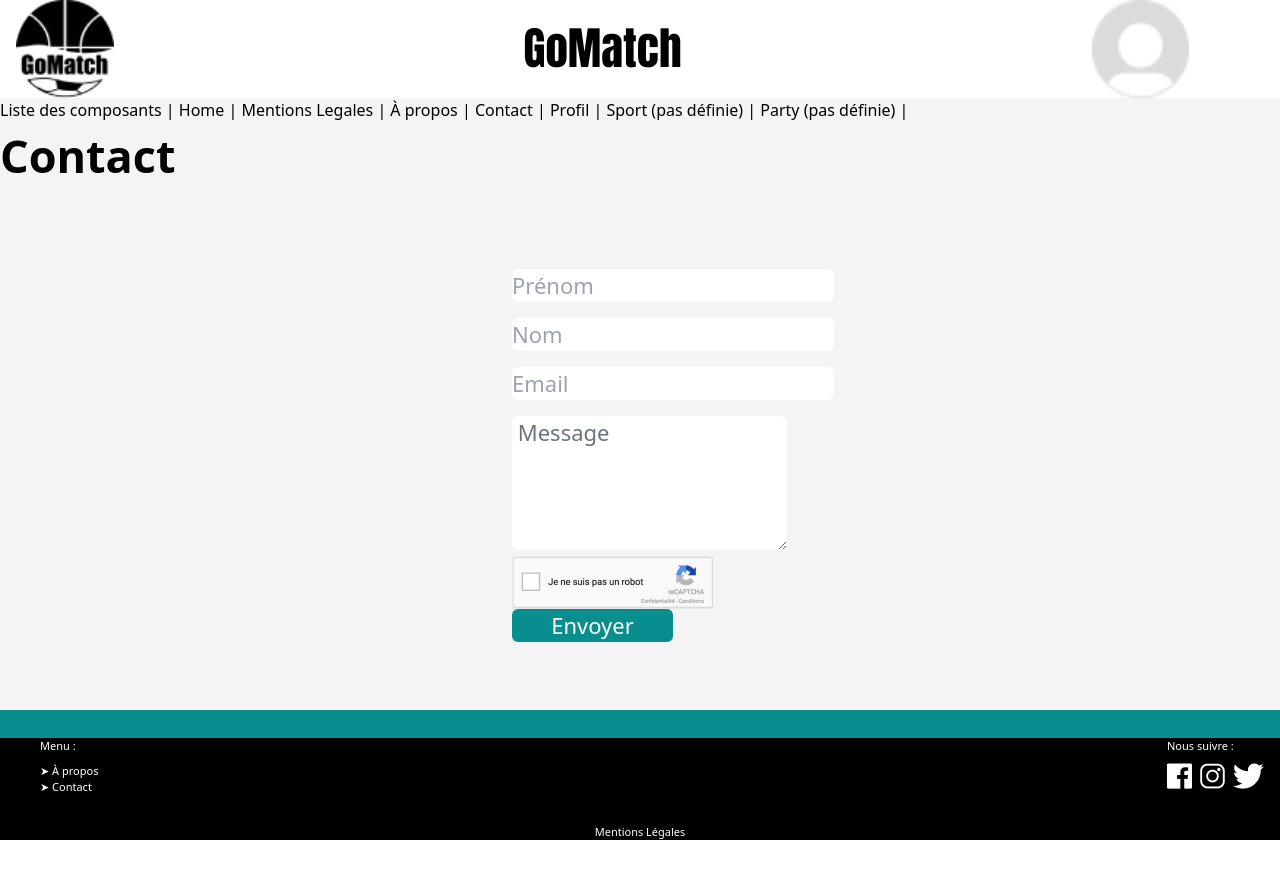
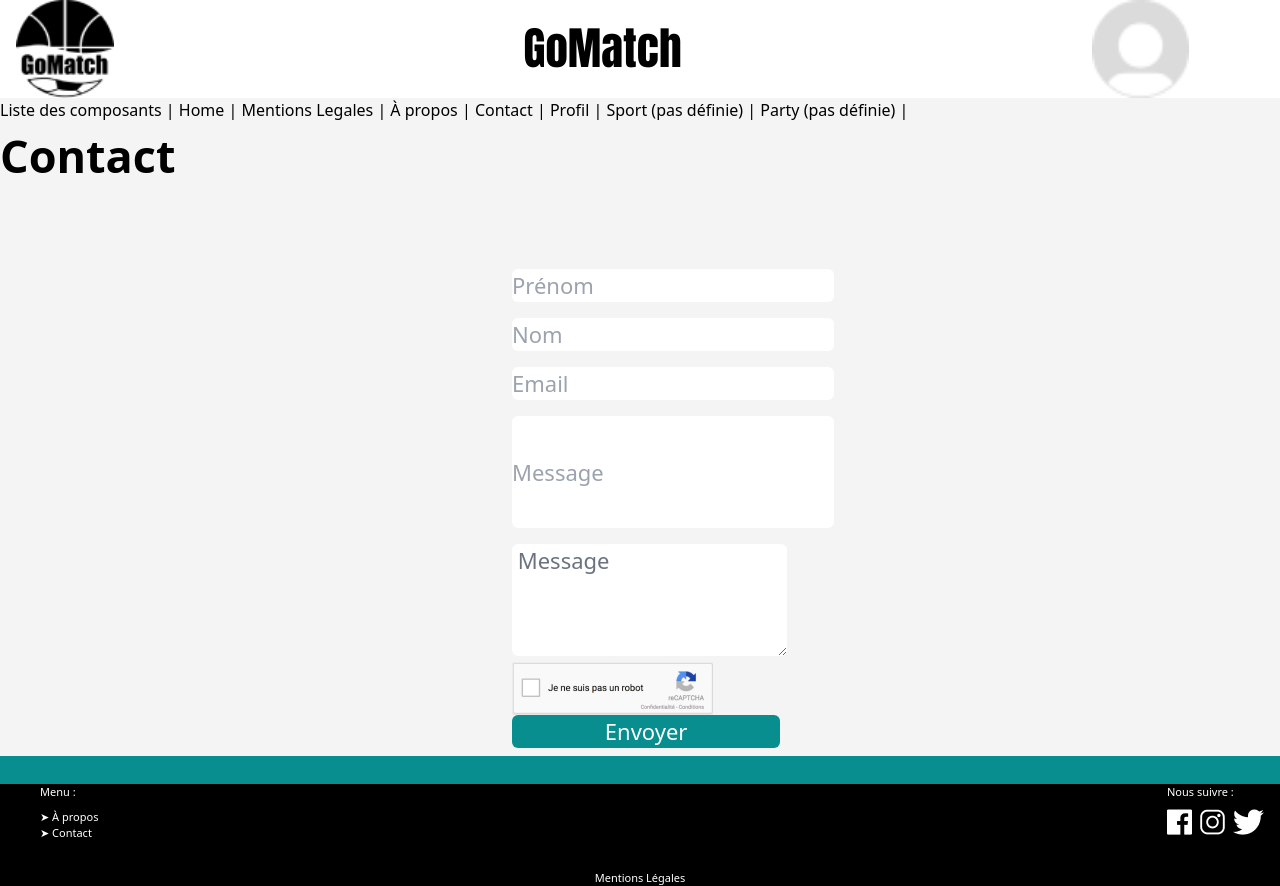
Before and after one commit to Marwin-Rdgs/GoMatch.fr, a Vue app: page /contact in a window 1280 px wide. Before the commit the page ends 840 px from the top, so only its background shows below. Built offline with nearby package versions, Linux system fonts and the light colour scheme.

Commit message:
comit font+choix

```diff
--- a/src/Views/homeView.vue
+++ b/src/Views/homeView.vue
@@ -123,6 +123,7 @@ export default {
                 <a href=#down><img src="../components/icones/arrow_down.svg" alt="Icône descendre" class="arrow_down py-9"></a>
             </div>
         </div>
+        <p class="text-center font-bold text-xs font-Open Sans">Choisissez votre sport : </p>
 
             <sportindex
     type="foot"
--- a/src/components/cardteam.vue
+++ b/src/components/cardteam.vue
@@ -133,7 +133,7 @@ export default {
 }
 
 .cards .content .details h2 {
-  color: #fff;
+  color: #000000;
   font-size: 1.2em;
   font-weight: 500;
 }
@@ -141,7 +141,7 @@ export default {
 .cards .content .details h2 span {
   font-size: 1;
   font-weight: 400;
-  color: #fff;
+  color: #000000;
 }
 
 .social_icons {
--- a/src/components/forms.vue
+++ b/src/components/forms.vue
@@ -10,11 +10,15 @@
 
             <input type="text" placeholder="Email" class="rounded-md bg-white text-sm text-justify text-gray-500 mt-4">
 
-            <textarea name="" class="mt-4 rounded-md bg-white text-sm text-gray-500 h-1/3"> Message </textarea>
+             <input type="text" placeholder="Message" class="rounded-md bg-white text-sm h-1/4 text-justify text-gray-500 mt-4 h-">
+
+
+
+            <textarea name="" class="mt-4 rounded-md bg-white text-sm text-gray-500 h-1/4"> Message </textarea>
 
             <img src="/public/img/CAPTCHA.jpg">
 
-            <button class="rounded-md bg-[#088e8e] text-sm text-white w-1/2 mb-24"> <span class="text-center">Envoyer</span></button>
+            <button class="rounded-md bg-[#088e8e] text-sm text-white w-5/6 mb-24"> <span class="text-center">Envoyer</span></button>
 
         </form>
 
--- a/src/components/sportindex.vue
+++ b/src/components/sportindex.vue
@@ -4,7 +4,7 @@
     <div class="flex justify-center">
       <div class="grid grid-cols-1 group h-32  relative">
         <component :is="types[type]" class="flex  group-hover:scale-50 h-32 w-32 transition-transform  duration-1000" />
-        <p class="text-center opacity-0 group-hover:opacity-100 absolute bottom-0 w-32 transition-opacity duration-1000 ">{{txt}}</p>
+        <p class="text-center opacity-0 group-hover:opacity-100 absolute bottom-0 w-32 transition-opacity duration-1000 font-impact text-lg ">{{txt}}</p>
       </div>
     </div>
   </a>
```
